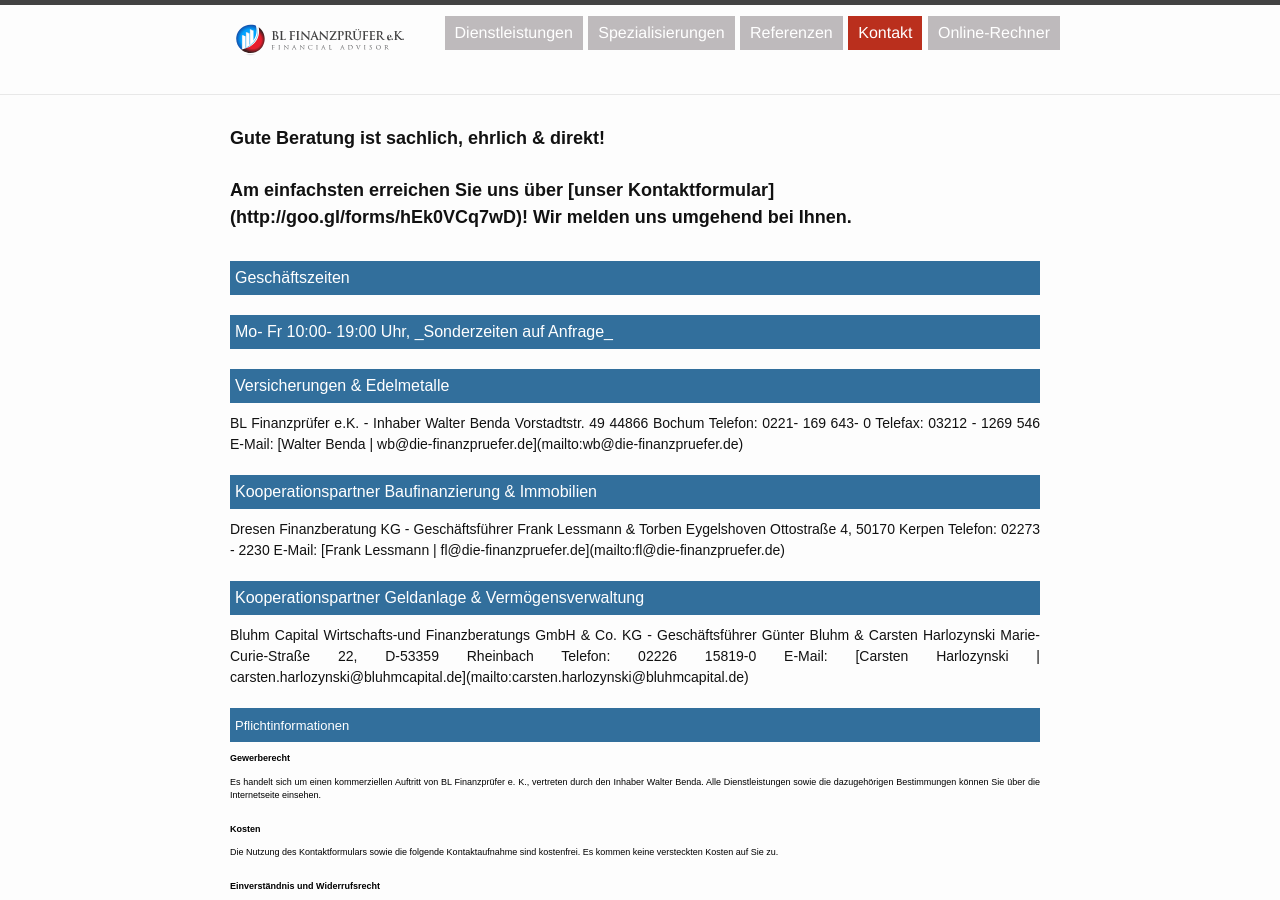
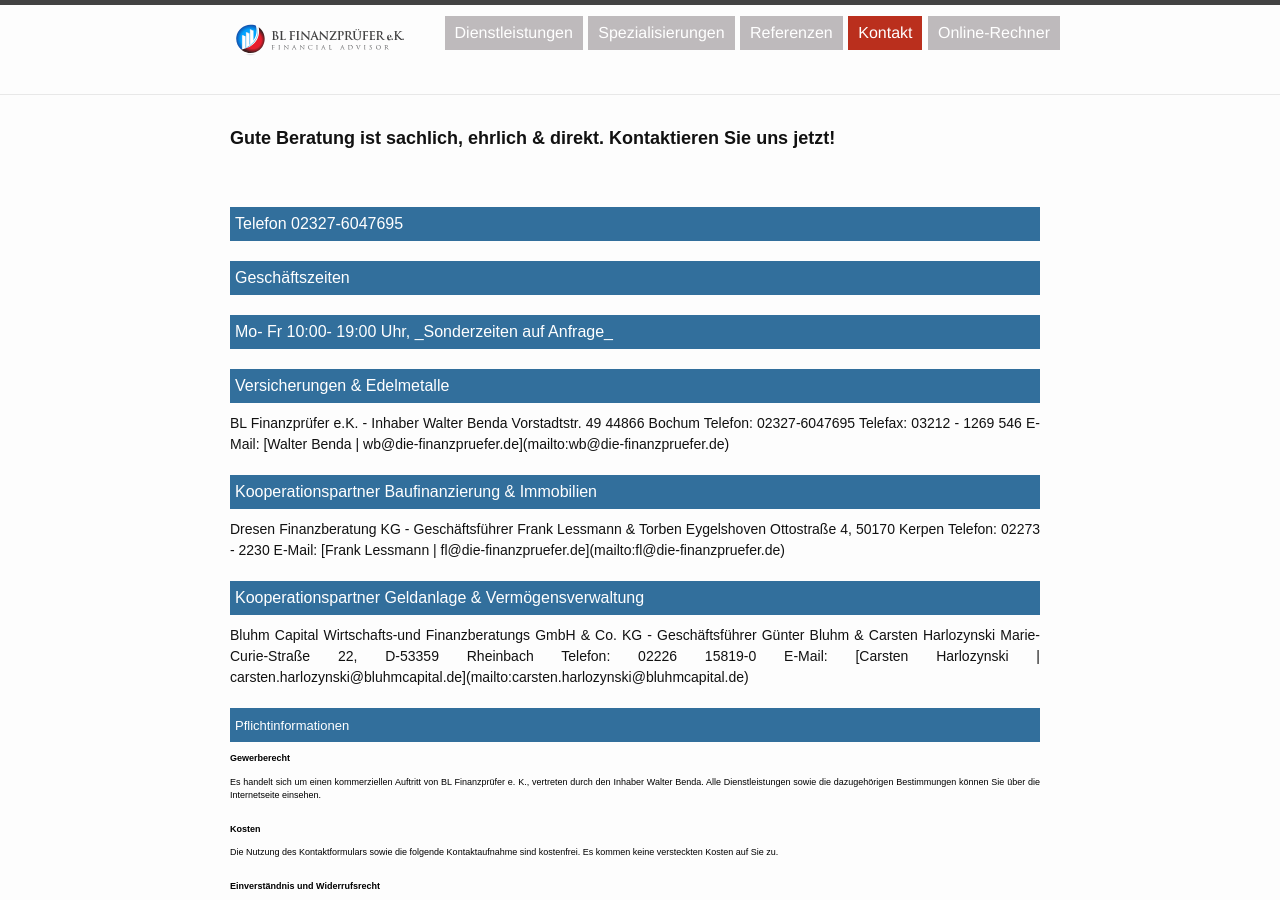
Before and after one commit to Die-Finanzpruefer/die-finanzpruefer.github.io, a Jekyll site: the page built from 04_kontakt.md, in a window 1280 px wide and 900 px high. Built offline with Jekyll 4.4.1, drawn with Linux system fonts in a browser that asks for light colours; some web fonts are replaced.

Commit message:
Update 04_kontakt.md

```diff
--- a/04_kontakt.md
+++ b/04_kontakt.md
@@ -6,10 +6,8 @@
 ---
 
 
-<h1>Gute Beratung ist sachlich, ehrlich & direkt!<h1>
-
-
-Am einfachsten erreichen Sie uns über [unser Kontaktformular](http://goo.gl/forms/hEk0VCq7wD)! Wir melden uns umgehend bei Ihnen.
+<h1>Gute Beratung ist sachlich, ehrlich & direkt. Kontaktieren Sie uns jetzt!<h1>
+<h2>Telefon 02327-6047695</h2>
 
 
 
@@ -22,7 +20,7 @@
 BL Finanzprüfer e.K. - Inhaber Walter Benda
 Vorstadtstr. 49
 44866 Bochum
-Telefon: 0221- 169 643- 0
+Telefon: 02327-6047695
 Telefax: 03212 - 1269 546
 E-Mail: [Walter Benda | wb@die-finanzpruefer.de](mailto:wb@die-finanzpruefer.de)
 
```
